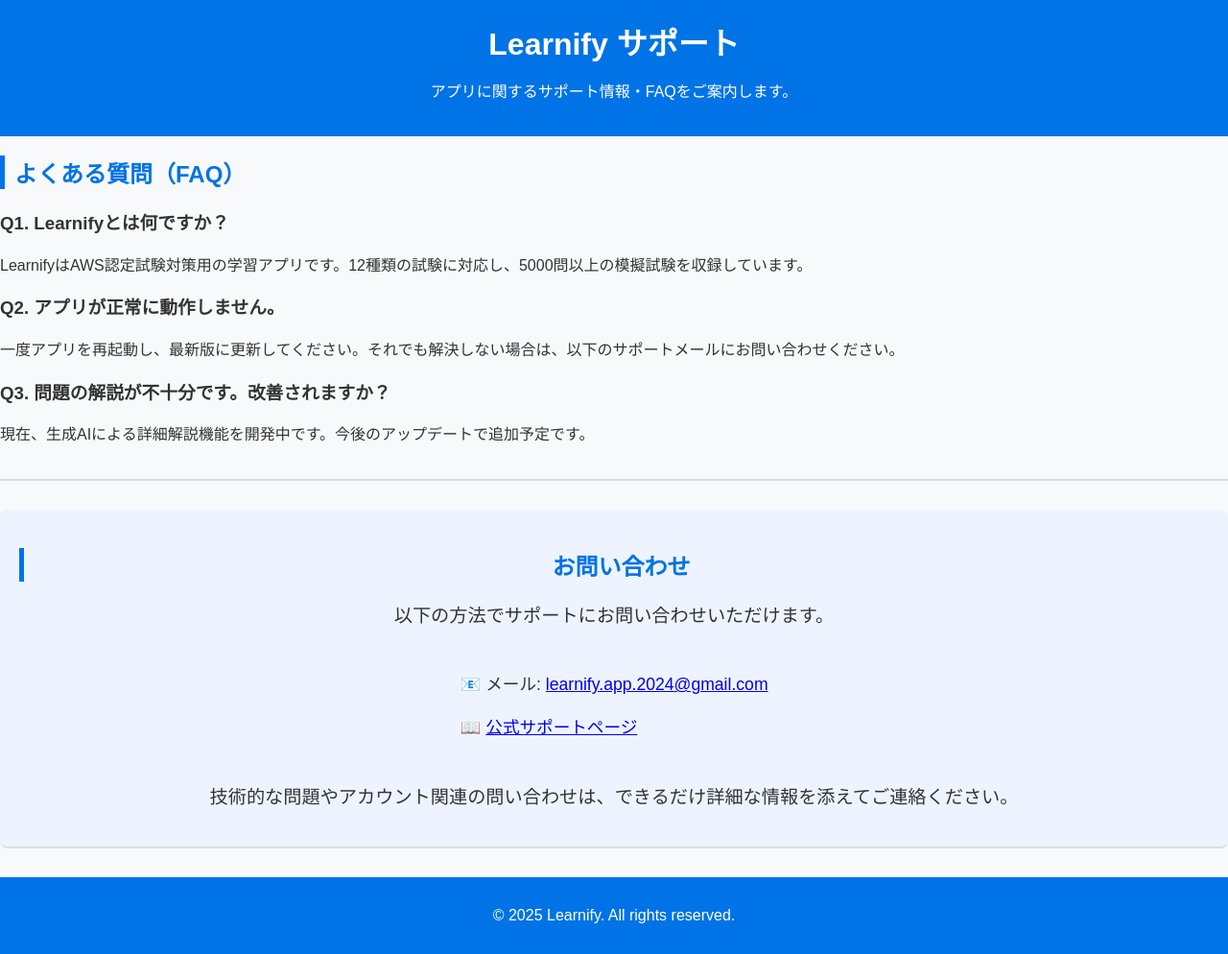
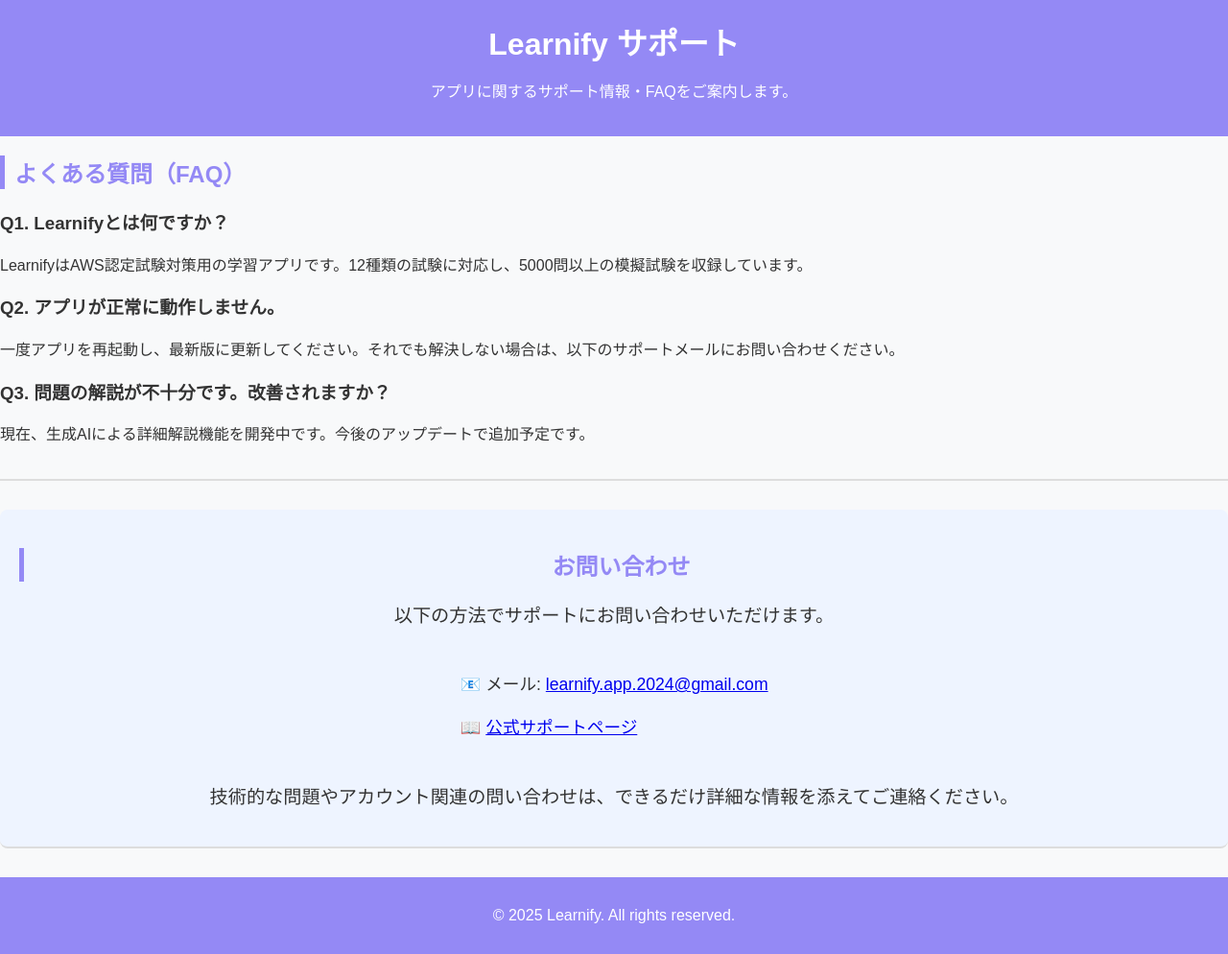
Before and after one commit to anchorWJ/leanify, a plain HTML site: page support.html in a window 1280 px wide. Shown: the whole page at 96% size. Drawn offline with Linux system fonts and the light colour scheme.

Commit message:
Update styles.css

```diff
--- a/styles.css
+++ b/styles.css
@@ -9,7 +9,7 @@
 
 /* ヘッダー */
 header {
-    background-color: #0073e6;
+    background-color: #9489f5;
     color: #fff;
     text-align: center;
     padding: 20px;
@@ -67,9 +67,9 @@
 }
 
 h2 {
-    color: #0073e6;
+    color: #9489f5;
     font-size: 1.5em;
-    border-left: 5px solid #0073e6;
+    border-left: 5px solid #9489f5;
     padding-left: 10px;
 }
 
@@ -85,7 +85,7 @@
 }
 
 ul li strong {
-    color: #0073e6;
+    color: #9489f5;
 }
 
 /* ボタンスタイル */
@@ -95,7 +95,7 @@
     margin-top: 10px;
     font-size: 1.1em;
     color: #fff;
-    background-color: #0073e6;
+    background-color: #9489f5;
     text-decoration: none;
     border-radius: 5px;
     transition: background-color 0.3s;
@@ -109,7 +109,7 @@
 footer {
     text-align: center;
     padding: 15px;
-    background-color: #0073e6;
+    background-color: #9489f5;
     color: #fff;
     margin-top: 20px;
 }
```
